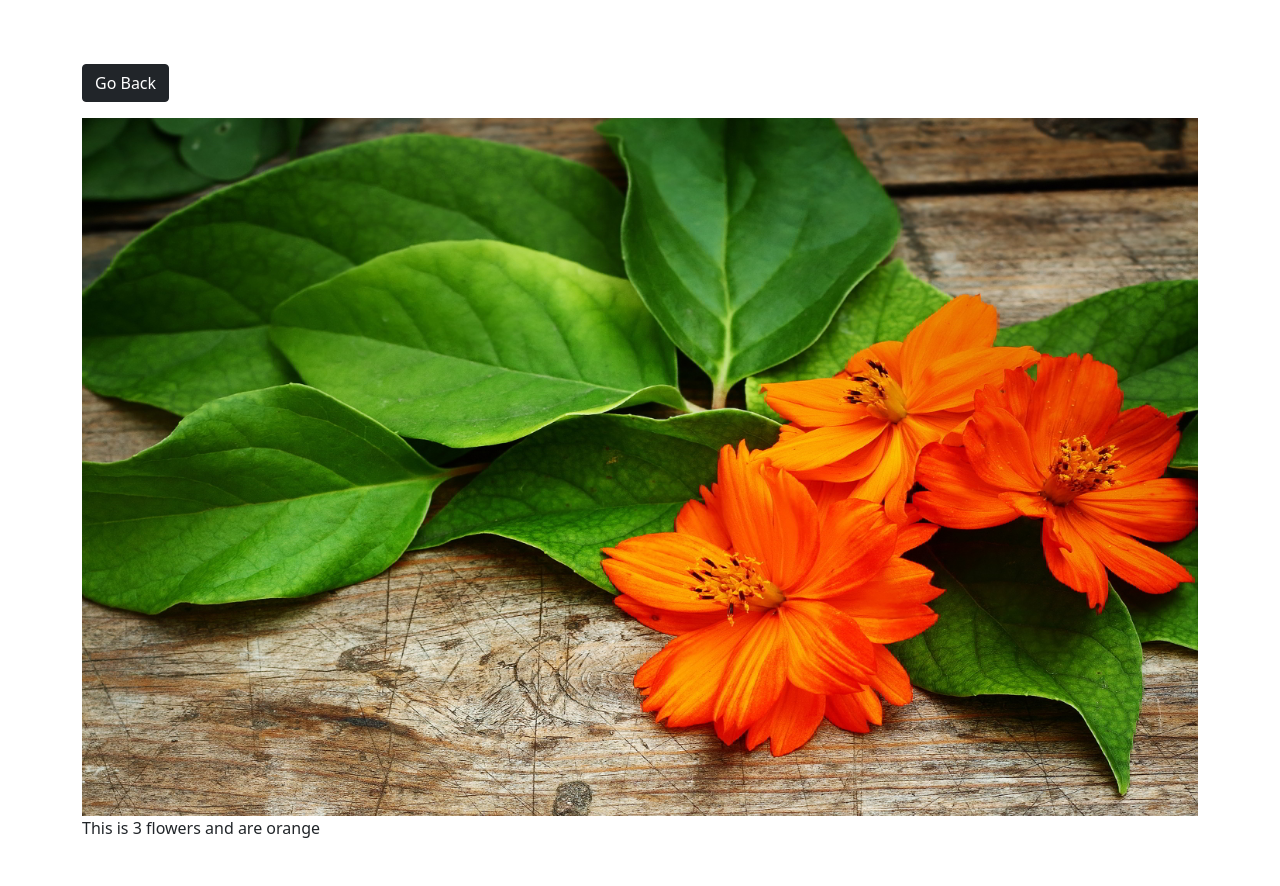
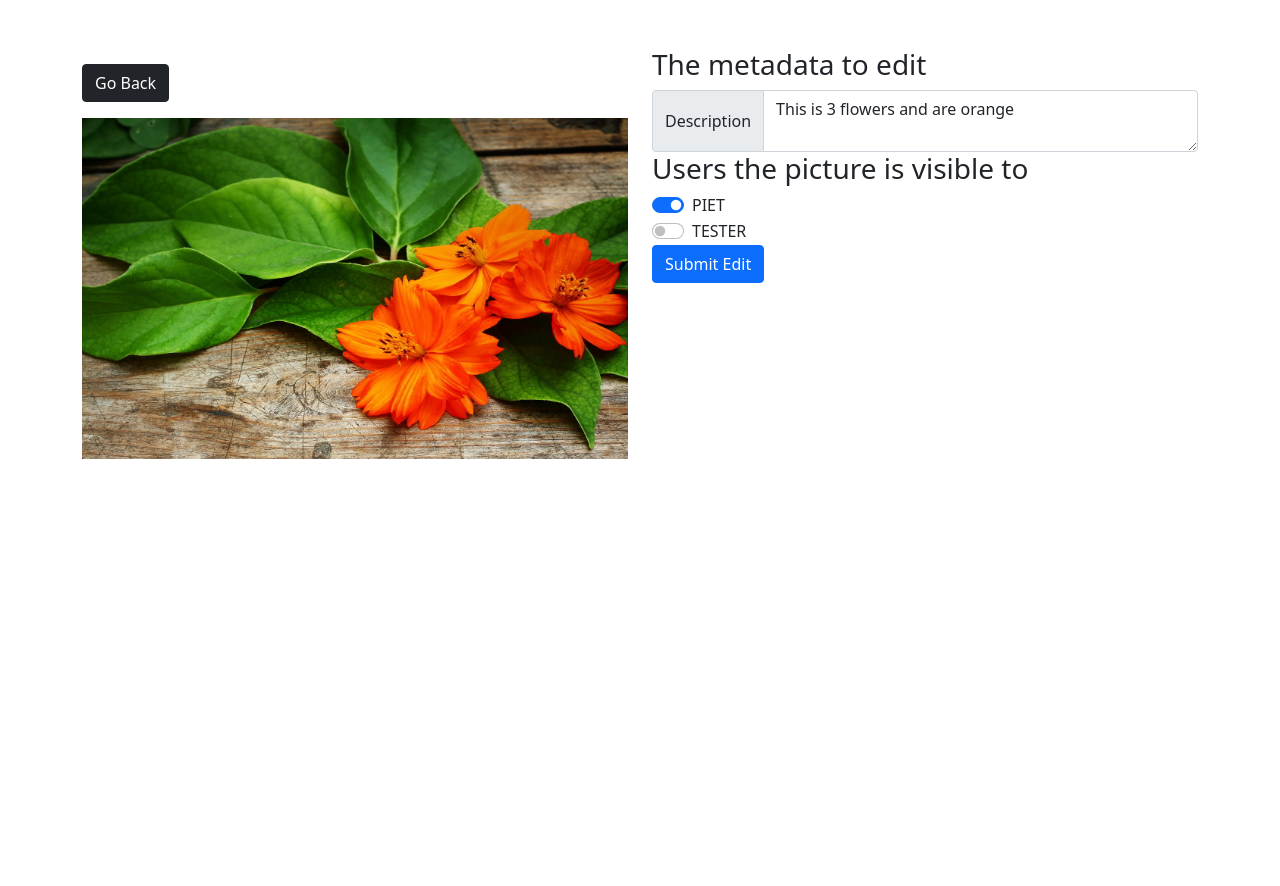
Before and after one commit to DevDroidOne/DjangoPhotoAlbum, a Django app: page /photo/27/ in a window 1280 px wide. Run offline with Django 3.2, Linux system fonts and the light colour scheme; a user stored in the database is signed in; data comes from the database, SQL or seed files in the repository; both versions use the stored data as it was after the commit.

Commit message:
Added deletion and metadata edits.

```diff
--- a/PhotoAlbum/AlbumApp/templates/photos/photo.html
+++ b/PhotoAlbum/AlbumApp/templates/photos/photo.html
@@ -9,23 +9,45 @@
     <link href="https://cdn.jsdelivr.net/npm/bootstrap@5.0.2/dist/css/bootstrap.min.css" rel="stylesheet" integrity="sha384-EVSTQN3/azprG1Anm3QDgpJLIm9Nao0Yz1ztcQTwFspd3yD65VohhpuuCOmLASjC" crossorigin="anonymous">
 </head>
 <body class=m-5>
+    <form method="POST">{% csrf_token %}
     <div class="container">
-        <div class="row justify-content-center">
-            <div class = "col">
+        <div class = "row">
+            <div class="col">
                 <a href="{% url 'gallery' %}" class = "btn btn-dark my-3">Go Back</a>
 
-                <div style="height:90vh;">
-                    <img style="max-width:100%; max-height: 100%; "
-                    src="{{photo.image.url}}">
+                    <div style="height:90vh;">
+                        <img style="max-width:100%; max-height: 100%;"
+                        src="{{photo.image.url}}">
+                    </div>
+            </div>
 
-                    <p>{{photo.description}}</p>
+
+            <div class= "col" >
+                <h3>The metadata to edit</h3>
+                <div class="input-group">
+                    <span class="input-group-text">Description</span>
+                    <textarea class="form-control" aria-label="With textarea" name="PhotoDescEdit">{{photo.description}}</textarea>
                 </div>
 
+                <h3>Users the picture is visible to</h3>
+                {% for user in usersVis %}
+                    <div class="form-check form-switch">
+                        <input class="form-check-input" type="checkbox" id="flexSwitchCheckDefault" name="{{user}}" checked>
+                        <label class="form-check-label" for="flexSwitchCheckDefault" >{{user}}</label>
+                    </div>
+                {% endfor %}
+                {% for user in usersNotVis %}
+                <div class="form-check form-switch">
+                    <input class="form-check-input" type="checkbox" id="flexSwitchCheckDefault" name="{{user}}">
+                    <label class="form-check-label" for="flexSwitchCheckDefault" >{{user}}</label>
+                </div>
+                {% endfor %}
 
+                <input class="btn btn-primary" type="submit" value="Submit Edit">
             </div>
+
         </div>
-    </div>
-
+    </form>
 
 </body>
 </html>
--- a/PhotoAlbum/AlbumApp/urls.py
+++ b/PhotoAlbum/AlbumApp/urls.py
@@ -6,5 +6,5 @@ urlpatterns = [
     path('',views.gallery,name='gallery'),
     path('photo/<str:pk>/',views.photo,name='photo'),
     path('add/',views.add,name='add'),
-
+    path('download/<str:pk>/',views.download_file,name='download')
 ]
--- a/PhotoAlbum/AlbumApp/views.py
+++ b/PhotoAlbum/AlbumApp/views.py
@@ -1,41 +1,87 @@
-from django.shortcuts import render, redirect
-from .models import Album,Photo
-
+import os
+from django.shortcuts import render, redirect, HttpResponse
+from django.contrib.auth import get_user_model
+from wsgiref.util import FileWrapper
+from AlbumApp.models import Album,Photo
+import magic
 
 def gallery(request):
     user=request.user
-    album = request.GET.get('album')
-    print('album:',album)
+    if user.is_authenticated:
+        album = request.GET.get('album')
+        print('album:',album)
 
-    if album == None:
-        photos = request.user.photo_set.all()
-    else:
-        photos = request.user.photo_set.filter(album__name=album)
+        if album == None:
+            photos = request.user.photo_set.all()
+        else:
+            photos = request.user.photo_set.filter(album__name=album)
 
-    albums = request.user.album_set.all()
+        albums = request.user.album_set.all()
 
-    if request.method == 'POST':
-        data = request.POST
-        print(data)
-        if 'DeletePic' in data:
-            print(data['DeletePic'])
-            print(request.user.photo_set.get(id=data['DeletePic']).delete())
-        elif 'DeleteAlbum' in data:
-            print(data['DeleteAlbum'])
-            print(request.user.album_set.get(id=data['DeleteAlbum']).delete())
-        else:
-            print("Nope")
+        if request.method == 'POST':
+            data = request.POST
+            print(data)
+            if 'DeletePic' in data:
+                print(data['DeletePic'])
+                print(request.user.photo_set.get(id=data['DeletePic']).delete())
+            elif 'DeleteAlbum' in data:
+                print(data['DeleteAlbum'])
+                print(request.user.album_set.get(id=data['DeleteAlbum']).delete())
+            elif 'searchDesc' in data:
+                #print(data['searchDesc'])
+                photos = request.user.photo_set.filter(description__icontains=data['searchDesc'])
+
+                print(photos)#if data['searchDesc'] in
+                #print(request.user.photo_set.get(id=27))
+            else:
+                print("Nope")
 
 
-
-    context = {'albums':albums, 'photos':photos, 'user':user}
+    if user.is_authenticated:
+        context = {'albums':albums, 'photos':photos, 'user':user}
+        return render(request,'photos/gallery.html',context)
     #print(context)
-    return render(request,'photos/gallery.html',context)
+    return render(request,'photos/gallery.html')
 
 
 def photo(request,pk):
     photo = request.user.photo_set.get(id=pk)
-    return render(request,'photos/photo.html', {'photo':photo})
+    allUsers = get_user_model().objects.all()
+    print(allUsers)
+    usersVis = []
+    usersNotVis = []
+    print(photo.user.all())
+    #print(data['PhotoDescEdit'])
+    if request.method == 'POST':
+        data=request.POST
+        photo.description=data['PhotoDescEdit']
+        photo.save()
+        print(data)
+
+    for user in allUsers:
+        if user != request.user:
+            if user in photo.user.all():
+                print("Vis:" ,user)
+                usersVis.append(user)
+            else:
+                usersNotVis.append(user)
+                print("Not vis:",user)
+
+    for user in usersVis:
+        if request.method == 'POST':
+            if user.username in request.POST:
+                print(user)
+
+
+    for user in usersNotVis:
+        if request.method == 'POST':
+            if user.username in request.POST:
+                if data[user.username] == 'on':
+                    print(photo.user.add(user))
+
+
+    context = {'usersVis':usersVis,'usersNotVis':usersNotVis,'photo':photo}
+    return render(request,'photos/photo.html', context)
 
 
 def add(request):
@@ -68,3 +114,13 @@ def add(request):
 
     context = {'albums':albums}
     return render(request,'photos/add.html', context)
+
+def download_file(request,pk):
+    # fill these variables with real values
+    photo = request.user.photo_set.get(id=pk)
+    #print(photo.image.url)
+    image_buffer = open('static'+photo.image.url, "rb").read()
+    content_type = magic.from_buffer(image_buffer, mime=True)
+    response = HttpResponse(image_buffer, content_type=content_type);
+    response['Content-Disposition'] = 'attachment; filename="%s"' % os.path.basename('static'+photo.image.url)
+    return response
--- a/PhotoAlbum/UserManager/templates/register/base.html
+++ b/PhotoAlbum/UserManager/templates/register/base.html
@@ -34,7 +34,6 @@
     <meta http-equiv="X-UA-Compatible" content="IE=edge">
     <meta name="viewport" content="width=device-width, initial-scale=1.0">
 
-    <!--<link href="https://cdn.jsdelivr.net/npm/bootstrap@5.0.2/dist/css/bootstrap.min.css" rel="stylesheet" integrity="sha384-EVSTQN3/azprG1Anm3QDgpJLIm9Nao0Yz1ztcQTwFspd3yD65VohhpuuCOmLASjC" crossorigin="anonymous">-->
     <link rel="stylesheet" href="https://cdn.jsdelivr.net/npm/bootstrap@4.6.1/dist/css/bootstrap.min.css" integrity="sha384-zCbKRCUGaJDkqS1kPbPd7TveP5iyJE0EjAuZQTgFLD2ylzuqKfdKlfG/eSrtxUkn" crossorigin="anonymous">
 
     <title>{% block title %}Site{% endblock %}</title>
```
Also changed, not shown: PhotoAlbum/AlbumApp/templates/photos/gallery.html (+15 -6 lines), PhotoAlbum/db.sqlite3, PhotoAlbum/static/images/195791-car-Subaru-blue_cars.jpg (added), PhotoAlbum/static/images/2021-11-08-213457_2560x1080_scrot.png (added), PhotoAlbum/static/images/4992-car-red_cars-motion_blur.jpg (added), PhotoAlbum/static/images/Flower.jpeg (added), PhotoAlbum/static/images/yellow_flowr.jpeg (added).
